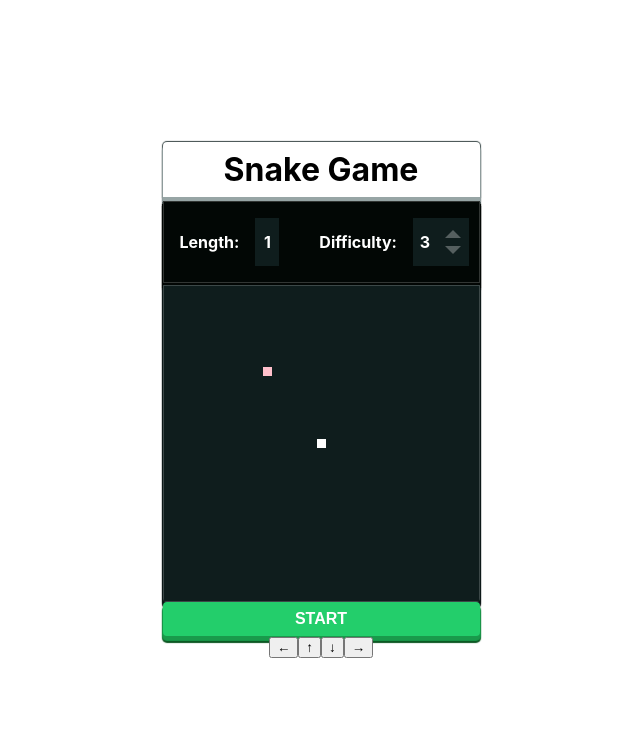
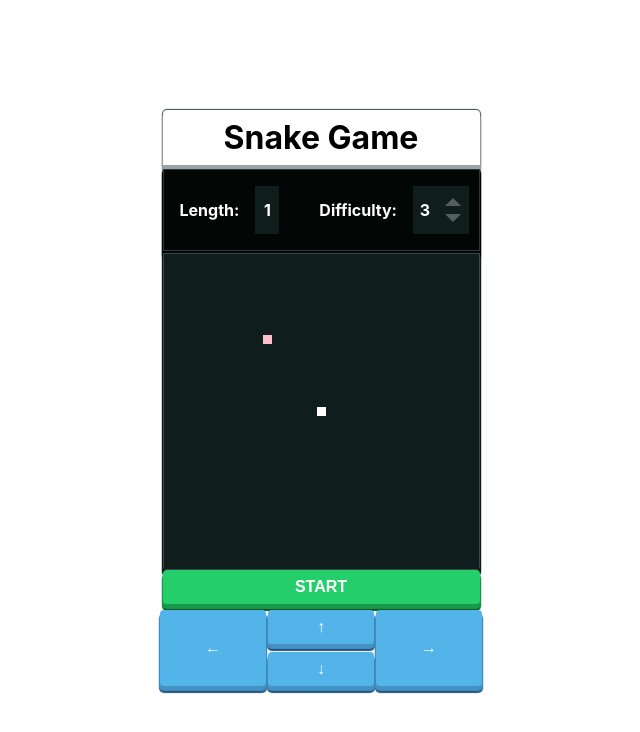
Before and after one commit to hedgehog248/hooks-snake-game, a React (Create React App) app: page / in a window 1280 px wide. Shown: the top 732 px of the page, without its empty margins (319-959 px from the left). Built offline with nearby package versions, Linux system fonts and the light colour scheme.

Commit message:
操作パネルのスタイリング

```diff
--- a/src/components/ManipulationPanel.jsx
+++ b/src/components/ManipulationPanel.jsx
@@ -8,10 +8,12 @@ const ManipulationPanel = ({ onChange }) => {
 
   return (
     <div className="manipulation-panel">
-      <button onClick={onLeft}>←</button>
-      <button onClick={onUp}>↑</button>
-      <button onClick={onDown}>↓</button>
-      <button onClick={onRight}>→</button>
+      <button className="manipulation-btn btn btn-left" onClick={onLeft}>←</button>
+      <div>
+        <button className="manipulation-btn btn btn-up" onClick={onUp}>↑</button>
+        <button className="manipulation-btn btn btn-down" onClick={onDown}>↓</button>
+      </div>
+      <button className="manipulation-btn btn btn-right" onClick={onRight}>→</button>
     </div>
   );
 };
--- a/src/index.css
+++ b/src/index.css
@@ -201,3 +201,40 @@ body {
 .btn-gameover:active {
   background: #DE4064;
 }
+
+.manipulation-panel {
+  margin-top: 2px;
+  display: flex;
+  justify-content: center;
+}
+
+.manipulation-btn {
+  min-width: 106px;
+  margin: 4px 2px;
+  background: #52B4E8;
+  box-shadow: 0px 4px 1px 1px #4293C4, 0px 6px 1px 1px #21507B;
+}
+
+.btn-move:active {
+  background: #4293C4;
+}
+
+.btn-left,
+.btn-right {
+  min-width: 106px;
+  width: 106px;
+}
+
+.btn-left {
+  margin-left: 0;
+}
+
+.btn-right {
+  margin-right: 0;
+}
+
+.btn-up,
+.btn-down {
+  margin-left: 0px;
+  margin-right: 0px;
+}
```
